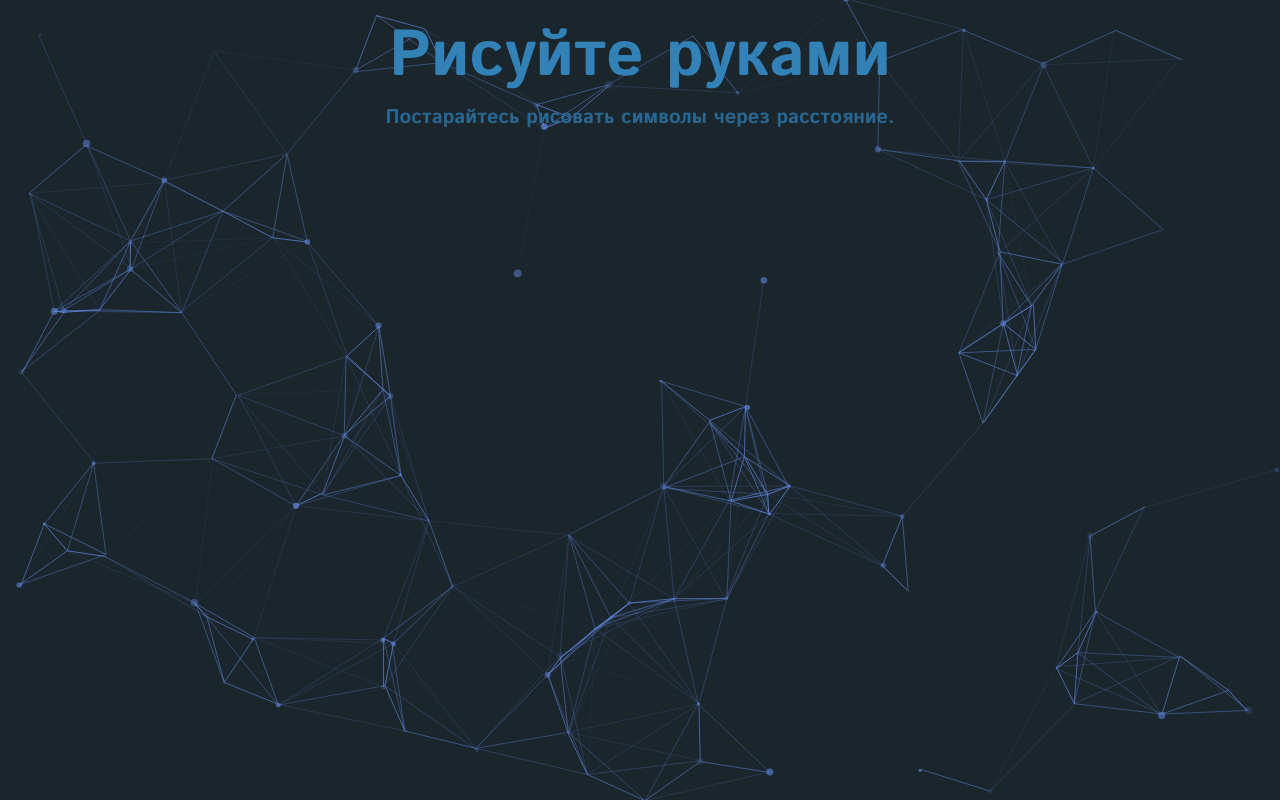
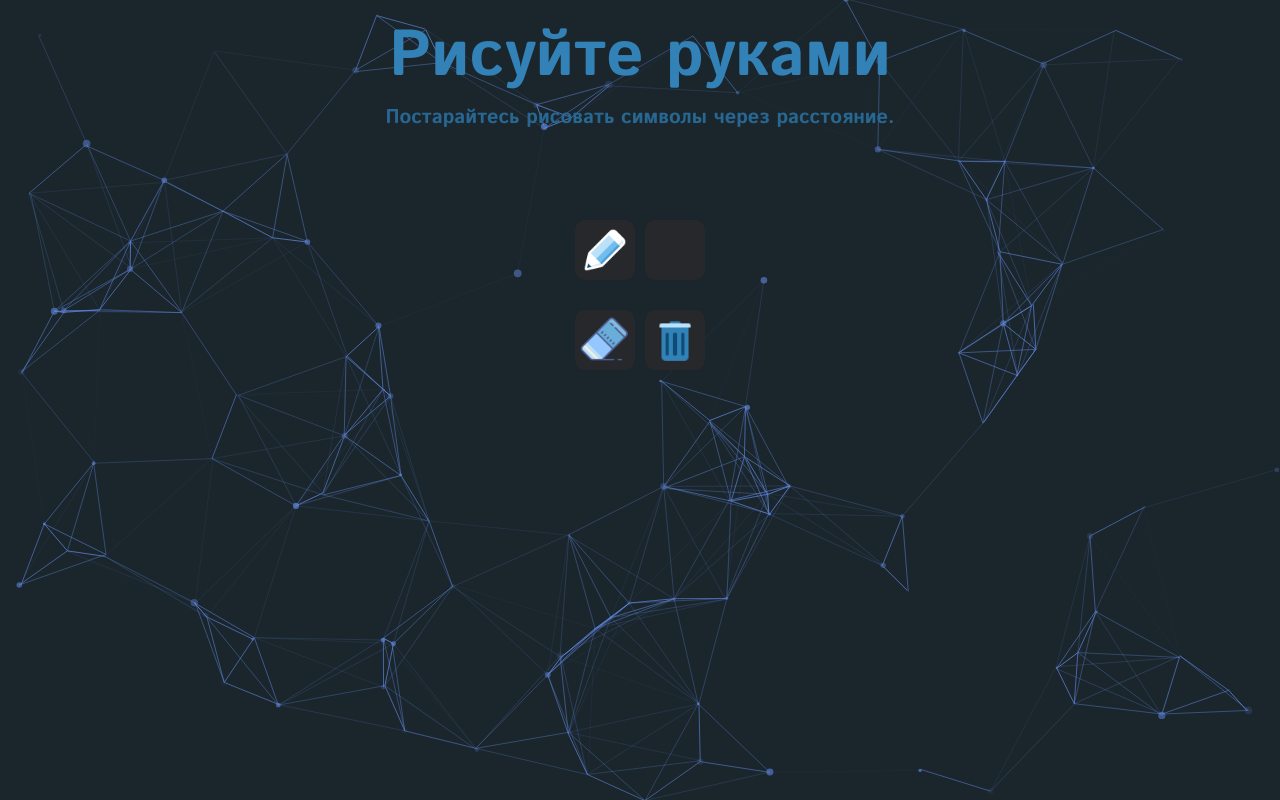
Before and after one commit to Egoka/Math-101, a Python web app: template templates/Painting.html in a window 1280 px wide. Run offline with Jinja, Linux system fonts and the light colour scheme; the template is opened without the code that fills it, so the values that code supplies are empty.

Commit message:
Tool
Added markup toolkit in the format of pictures on the html page.
Created a functional toolkit style for a graphic page.

```diff
--- a/static/Web/css/style_painting.css
+++ b/static/Web/css/style_painting.css
@@ -34,3 +34,35 @@
     height: 40%;
     margin: 5px;
 }
+.features_tool{
+    width: 60px;
+    height: 60px;
+    background: #26282b;
+    padding: 5px;
+    border-radius: 10px;
+    z-index: 10;
+    user-select: none;
+    transition: .4s linear;
+}
+.features_tool:first-child{
+    margin-bottom: 30px;
+}
+.features_tool:hover{
+    background: #90b8f8;
+    box-shadow: 0 0 25px 10px rgb(95, 133, 219),
+    0 0 25px rgba(255,255,255,0.5),
+    inset 0 0 4px rgba(255,255,255,0.1),
+    0 0 8px rgba(0,0,0,0.15);
+}
+.size_text{
+    font-family:'Ralewey', sans-serif;
+    margin: 0;
+    padding: 5px 0;
+    font-size:44px;
+    color: #3282b8;
+    text-align: center;
+    user-select: none;
+}
+.size_text:hover{
+    color: #fff;
+}
--- a/templates/Painting.html
+++ b/templates/Painting.html
@@ -19,8 +19,12 @@
     </div>
     <div class="features features_painting">
         <div class="features_configuration" id="tool_1">
+            <img class="features_tool" src="../static/Web/ico/pencil.png"  alt="">
+            <img class="features_tool" src="../static/Web/ico/eraser.png"  alt="">
         </div>
         <div class="features_configuration" id="tool_2">
+            <div  class="features_tool size_text"><div id="line"></div></div>
+            <img class="features_tool" src="../static/Web/ico/basket.png"  alt="">
         </div>
     </div>
 </div>
```
Also changed, not shown: static/Web/ico/basket.png (added), static/Web/ico/eraser.png (added), static/Web/ico/pencil.png (added).
